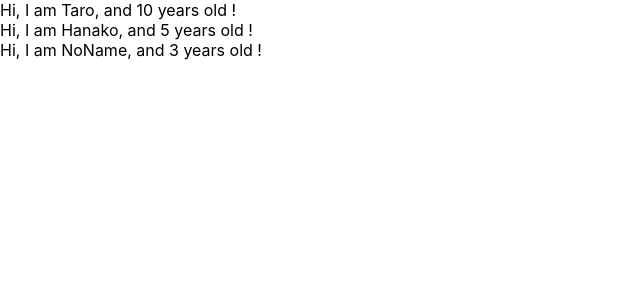
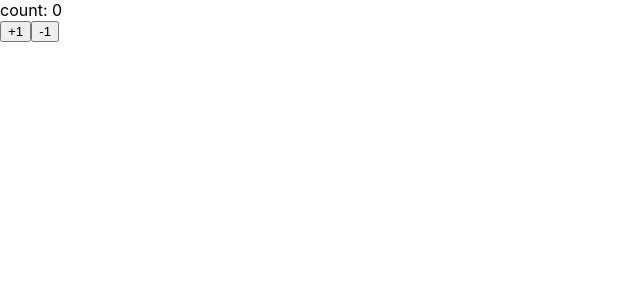
Before and after one commit to kuroneko300204/udemy-react-redux-crud-application, a React (Create React App) app: page / in a window 1280 px wide. Shown: the top 300 px of the page, without its empty margins (0-640 px from the left). Built offline with nearby package versions, Linux system fonts and the light colour scheme.

Commit message:
18.State(状態)

```diff
--- a/src/App.js
+++ b/src/App.js
@@ -1,32 +1,36 @@
-import React from 'react';
-import PropTypes from 'prop-types';
+import React, { Component } from 'react';
 
-const App = () => {
-  const profiles = [
-    { name:"Taro", age: 10 },
-    { name: "Hanako", age: 5 },
-    { name: "NoName", age: 3 }
-  ]
+const App = () => (<Counter></Counter>)
 
-  return (
-    <div>
-      {
-        profiles.map((profile, index) => {
-          return <User name={profile.name} age={profile.age} key={index} />
-        })
-      }
-    </div>
-  )
-}
+class Counter extends Component {
+  // 初期化処理
+  constructor(props) {
+    super(props)
+    this.state = { count: 0 }
+  }
 
-const User = (props) => {
-  return <div>Hi, I am {props.name}, and {props.age} years old !</div>
-}
+  handlePlusButton = () => {
+    // [NG]下記の様に直接状態を変更するのはNG! 再レンダーしてくれないから。
+    // this.state = { count: this.state.count + 1 }
+    // [OK]setStateが実行されることで、再レンダーできる。
+    // 状態を変更するときはsetStateを使用すること！プログラマーが意識せずに済む。
+    this.setState({ count: this.state.count + 1 })
+  }
 
-// Userコンポーネントに対するprop-types(型チェック)
-User.propTypes = {
-  name: PropTypes.string,
-  age: PropTypes.number.isRequired
+  handleMinusButton = () => {
+    this.setState({ count: this.state.count - 1 })
+  }
+
+  render() {
+    console.log("render")
+    return (
+      <React.Fragment>
+        <div>count: { this.state.count }</div>
+        <button onClick={this.handlePlusButton}>+1</button>
+        <button onClick={this.handleMinusButton}>-1</button>
+      </React.Fragment>
+    )
+  }
 }
 
 export default App;
```
